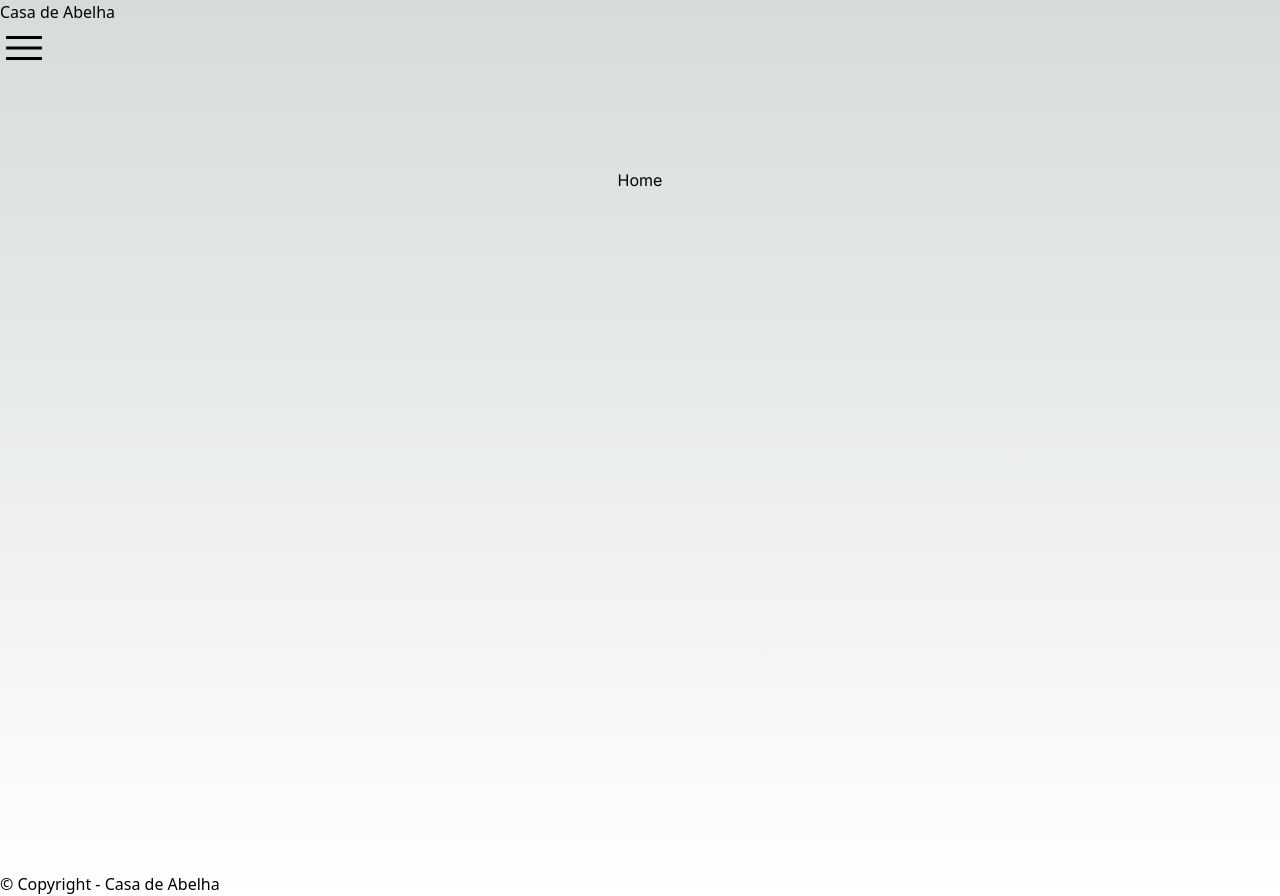
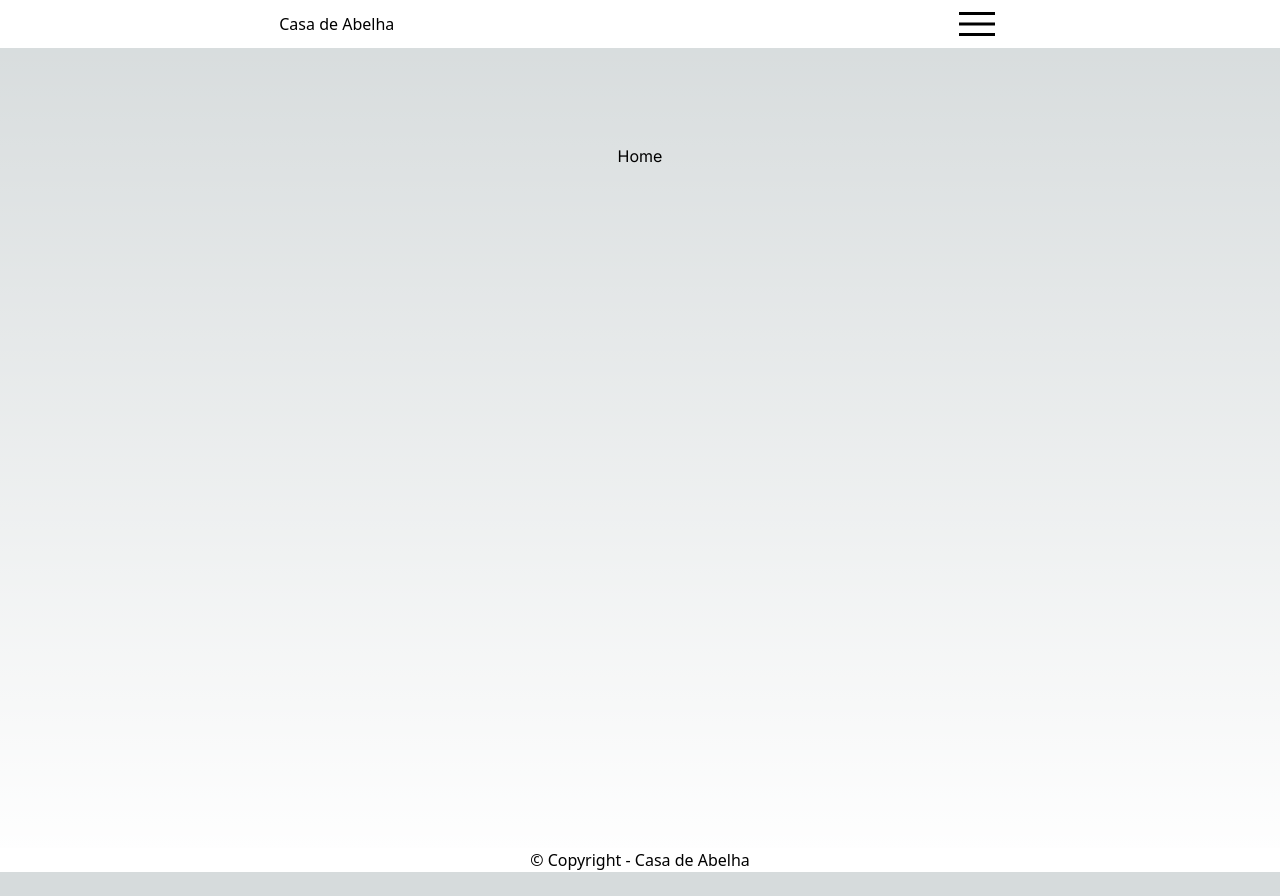
Before and after one commit to luanaoliveira/casa-de-abelha, a Next.js app: page / in a window 1280 px wide. After the commit the page ends 872 px from the top, so only its background shows below. Built offline with nearby package versions, Linux system fonts and the light colour scheme.

Commit message:
Implementa CSS do header e footer na Home

```diff
--- a/src/styles/Home.module.css
+++ b/src/styles/Home.module.css
@@ -0,0 +1,13 @@
+.header {
+    background-color: #fff;
+    color: #000;
+    display: flex;
+    justify-content: space-around;
+    align-items: center;
+}
+
+.footer {
+    background-color: #fff;
+    color: #000;
+    text-align: center;
+}
```
